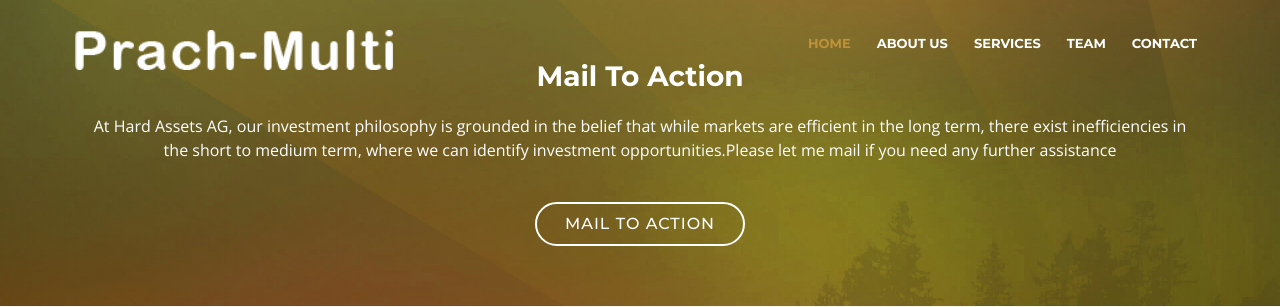
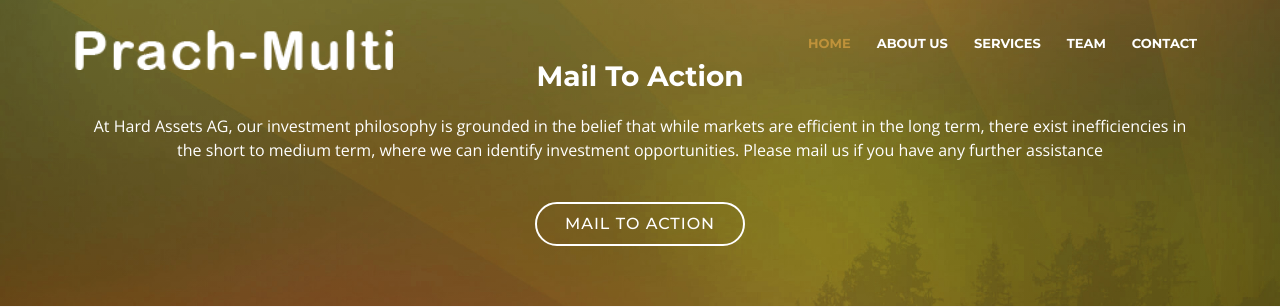
Before and after one commit to bayapucg/hard-asset, a CodeIgniter app: the page made by application/views/html/index.php in a window 1280 px wide. Shown: the top 307 px of the page. Run offline with CodeIgniter, Linux system fonts and the light colour scheme; data that the repository does not hold is empty; some libraries are stand-ins or nearby versions; some web fonts are replaced.

Commit message:
commit
cahgnes

```diff
--- a/application/views/html/index.php
+++ b/application/views/html/index.php
@@ -260,7 +260,7 @@
         <section id="call-to-action" class="wow fadeIn">
             <div class="container text-center">
                 <h3>Mail To Action</h3>
-                <p>At Hard Assets AG, our investment philosophy is grounded in the belief that while markets are efficient in the long term, there exist inefficiencies in the short to medium term, where we can identify investment opportunities.Please let me mail if you need any further assistance</p>
+                <p>At Hard Assets AG, our investment philosophy is grounded in the belief that while markets are efficient in the long term, there exist inefficiencies in the short to medium term, where we can identify investment opportunities. Please  mail us if you have any further assistance</p>
                 <a class="cta-btn" href="#contact">Mail To Action</a>
             </div>
         </section><!-- #call-to-action -->
--- a/application/views/html/preview.php
+++ b/application/views/html/preview.php
@@ -248,7 +248,7 @@
                 <section id="call-to-action" class="wow fadeIn">
                 <div class="container text-center">
                     <h3>Mail To Action</h3>
-                    <p>At Hard Assets AG, our investment philosophy is grounded in the belief that while markets are efficient in the long term, there exist inefficiencies in the short to medium term, where we can identify investment opportunities.Please let me mail if you need any further assistance</p>
+                    <p>At Hard Assets AG, our investment philosophy is grounded in the belief that while markets are efficient in the long term, there exist inefficiencies in the short to medium term, where we can identify investment opportunities. Please  mail us if you have any further assistance</p>
                     <a class="cta-btn" href="#contact">Mail To Action</a>
                 </div>
                 </section><!-- #call-to-action -->
```
